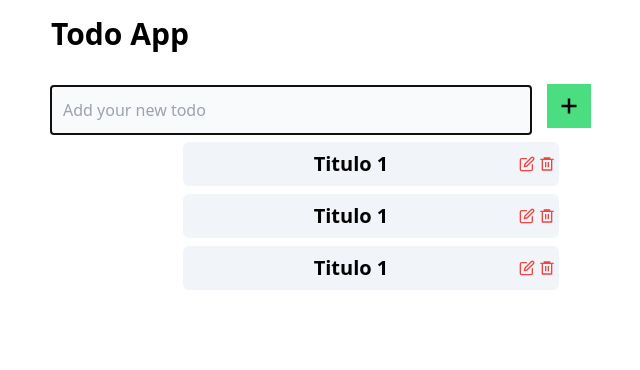
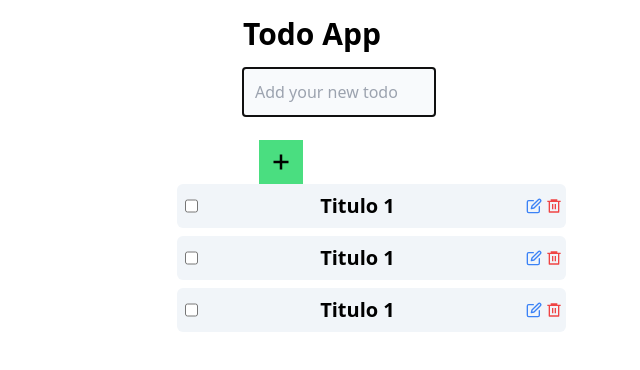
Before and after one commit to Jnajera0430/react-fazt, a React (Vite) app: page / in a window 1280 px wide. Shown: the top 370 px of the page, without its empty margins (269-909 px from the left). Built offline with nearby package versions, Linux system fonts and the light colour scheme.

Commit message:
Listo el check box

```diff
--- a/src/components/TaskCard.jsx
+++ b/src/components/TaskCard.jsx
@@ -1,26 +1,48 @@
-import {useContext} from 'react'
-import {TaskContext} from '../context/TaskContext'
+import { useContext,useState } from "react";
+import { TaskContext } from "../context/TaskContext";
 import { RiDeleteBin6Line } from "react-icons/ri";
 import { FiEdit } from "react-icons/fi";
+import '../index.css'
+function TaskCard({ task }) {
+  const { tasks, deleteTask, editTask } = useContext(TaskContext);
+  const [estado, setEstado] = useState(false);
+  const [clase, setClase] = useState("label");
 
-function TaskCard({task}) {
-  const {deleteTask, editTask}= useContext(TaskContext);
+  const checkBox = (e) => {
+    if (estado) {
+      setClase("label");
+      setEstado(false);
+    } else if (!estado) {
+      setClase("label-underline");
+      setEstado(true);
+    }
+  };
+
   return (
+    <div className="bg-slate-100 w-full p-2 rounded-md flex " id={clase}>
 
-    <div  className='bg-slate-100 w-full p-2 rounded-md flex ' >
-
-      <h1 className='text-xl font-bold w-80 capitalize' >{task.title}</h1>
-      <div className='w-10 flex'>
-        <button className='text-red-500  pl-2 py-1 rounded-md  hover:text-red-300' onClick={() => editTask(task.id)} >
-          <FiEdit/>
+      <input
+        type="checkbox"
+        name="check"
+        checked={estado}
+        onChange={ checkBox }
+      />
+      <h1 className="text-xl font-bold w-80 capitalize">{task.title}</h1>
+      <div className="w-10 flex">
+        <button
+          className="text-blue-500  pl-2 py-1 rounded-md  hover:text-blue-300"
+          onClick={() => editTask(task.id)}
+        >
+          <FiEdit />
         </button>
-        <button className='text-red-500  pl-1 py-1 rounded-md  hover:text-red-300' onClick={() => deleteTask(task.id)}>
-          <RiDeleteBin6Line/>
+        <button
+          className="text-red-500  pl-1 py-1 rounded-md  hover:text-red-300"
+          onClick={() => deleteTask(task.id)}
+        >
+          <RiDeleteBin6Line />
         </button>
       </div>
     </div>
-
-
   );
 }
 
--- a/src/components/TaskForm.jsx
+++ b/src/components/TaskForm.jsx
@@ -16,7 +16,7 @@ function TaskForm() {
 
     <div className="80-w-80 flex flex-col" >
 
-        <form action="" onSubmit={handleSubmit}  className=" mx-80 " >
+        <form action="" onSubmit={handleSubmit}  className="mx-auto w-1/5 " >
             <h1  className='text-3xl font-bold capitalize py-4' >Todo App</h1>
             <input type="text" placeholder="Add your new todo" name="" id=""
                 onChange={(e)=>{
--- a/src/components/TaskList.jsx
+++ b/src/components/TaskList.jsx
@@ -8,7 +8,7 @@ function TaskList() {
   }
 
   return (
-    <div  className='grid justify-center max-w-full grid-rows-4 text-center gap-2' >
+    <div  className='grid justify-center max-w-full grid-rows-4 text-center gap-2'>
       {tasks.map((task) => (
         <TaskCard key={task.id} task = {task} />
       ))}
--- a/src/context/TaskContext.jsx
+++ b/src/context/TaskContext.jsx
@@ -4,13 +4,14 @@ export const TaskContext = createContext();
 
 export function TaskContextProvider(props) {
   const [tasks, setTask] = useState([]);
+
   const createTask = (task) => {
     setTask([
       ...tasks,
       {
         title: task.title,
         id: tasks.length,
-
+        estado: false,
       },
     ]);
   };
@@ -26,10 +27,13 @@ export function TaskContextProvider(props) {
     tasks.filter((task, index) =>{
       if (task.id === taskId) {
         console.log(taskId);
+       console.log(task.title)
       }
 
     } );
   };
+
+
 
   return (
     <TaskContext.Provider
--- a/src/data/tasks.js
+++ b/src/data/tasks.js
@@ -2,16 +2,16 @@ export const tasks = [
     {
         id: 0,
         title: "titulo 1",
-        description: "La description es una sola"
+        estado: false
     },
     {
         id: 1,
         title: "titulo 1",
-        description: "La description es una sola"
+        estado: false
     },
     {
         id: 2,
         title: "titulo 1",
-        description: "La description es una sola"
+        estado: false
     }
 ]
--- a/src/index.css
+++ b/src/index.css
@@ -1,3 +1,12 @@
 @tailwind base;
 @tailwind components;
 @tailwind utilities;
+
+#label{
+    width: 100%;
+
+}
+#label-underline{
+    width: 100%;
+    text-decoration: line-through;
+}
```
